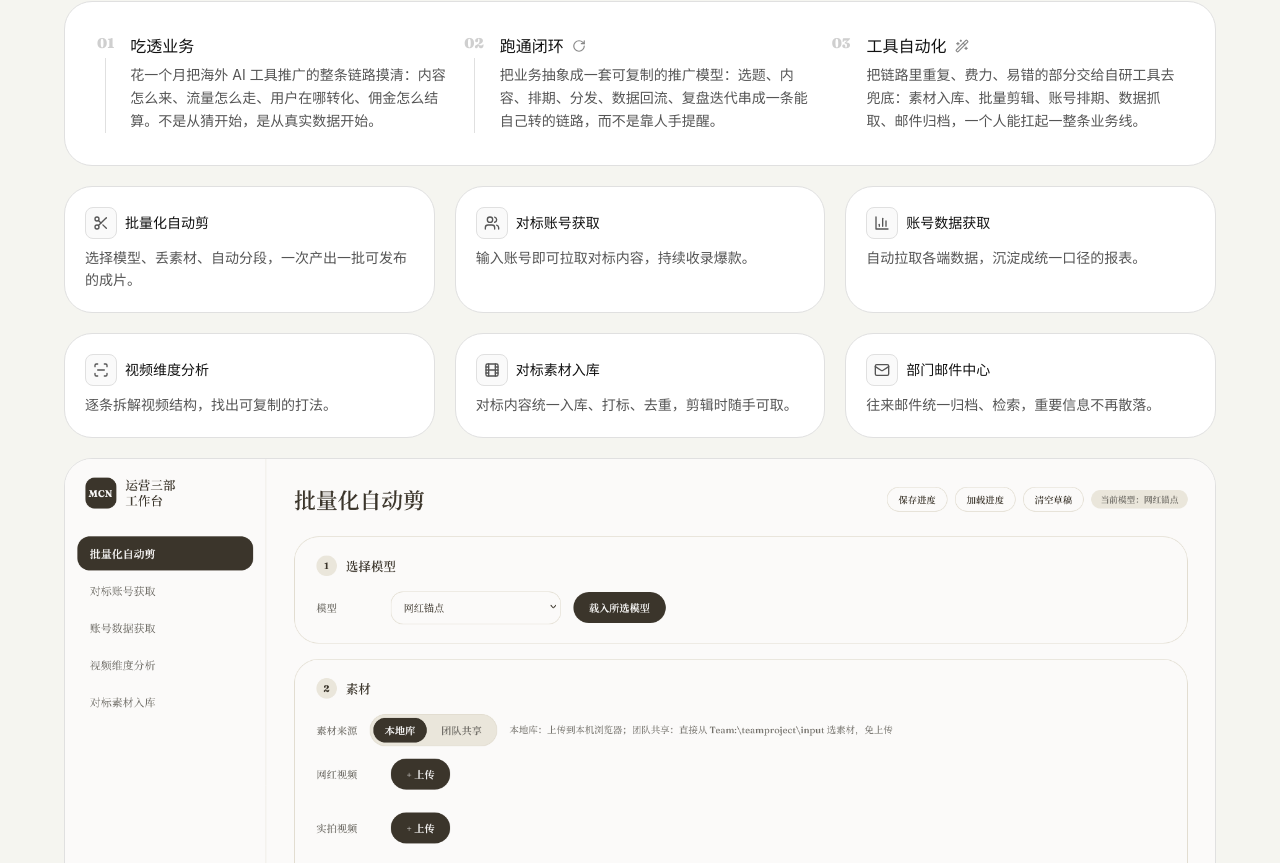
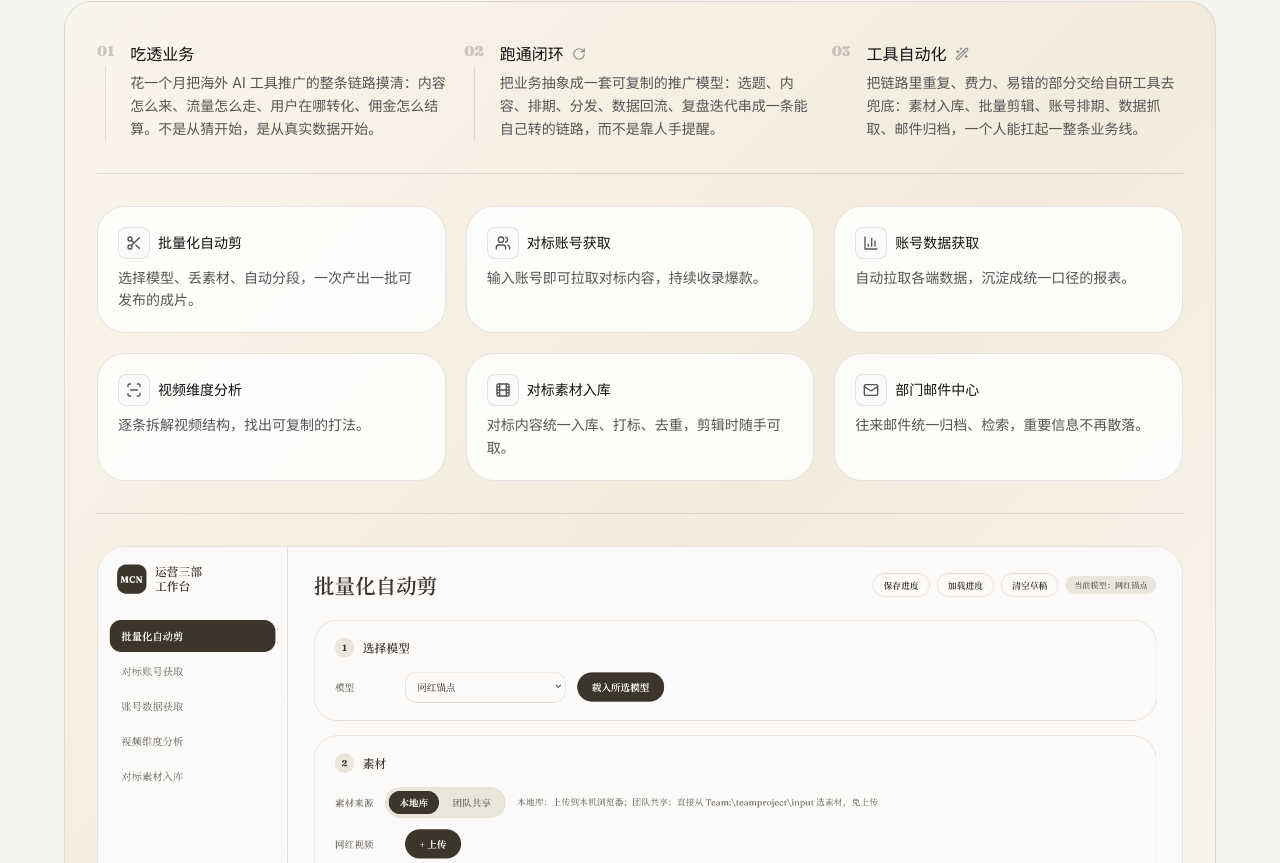
Before and after one commit to eddiewiiii/portal, a React (Vite) app: page /#/design in a window 1280 px wide. Shown: the part 1917-2780 px from the top of the page. Built offline with nearby package versions, Linux system fonts and the light colour scheme; a web font is replaced by a local one.

Commit message:
feat: 歌单排重与扩充
Co-authored-by: traeagent <traeagent@users.noreply.github.com>

```diff
--- a/src/pages/Design.tsx
+++ b/src/pages/Design.tsx
@@ -376,15 +376,17 @@ export default function Design() {
               </a>
             </div>
 
+            {/* 整块色带容器：归拢三步 / 功能 / 预览 */}
+            <div className="rounded-card-lg border border-ink/10 bg-gradient-to-br from-[#faf5eb] via-[#f3ecdd] to-[#fbf7ef] overflow-hidden">
+              <div className="px-5 sm:px-8 py-8 sm:py-10">
                 {/* 一次做成：三步走的闭环叙事 */}
-            <div className="bg-surface border border-border rounded-card-lg p-6 sm:p-8">
                 <div className="grid gap-4 md:grid-cols-3">
                   {WORKBENCH[lang].steps.map((s, i) => (
                     <div key={i} className="flex gap-4">
                       <div className="flex flex-col items-center pt-0.5">
                         <span className="font-display font-black text-ink/20 text-sm leading-none">0{i + 1}</span>
                         {i < WORKBENCH[lang].steps.length - 1 && (
-                        <span className="mt-2 w-px flex-1 bg-border" />
+                          <span className="mt-2 w-px flex-1 bg-ink/10" />
                         )}
                       </div>
                       <div>
@@ -398,17 +400,18 @@ export default function Design() {
                     </div>
                   ))}
                 </div>
-            </div>
+
+                <div className="mt-8 h-px bg-ink/10" />
 
                 {/* 功能拆解 */}
-            <div className="grid grid-cols-1 sm:grid-cols-2 lg:grid-cols-3 gap-4 sm:gap-5 mt-5">
+                <div className="grid grid-cols-1 sm:grid-cols-2 lg:grid-cols-3 gap-4 sm:gap-5 mt-8">
                   {WORKBENCH[lang].modules.map((m, i) => (
                     <div
                       key={i}
-                  className="bg-surface border border-border rounded-card-lg p-5 hover:border-ink/40 transition-colors"
+                      className="bg-white/80 border border-ink/10 rounded-card-lg p-5 hover:border-ink/40 transition-colors"
                     >
                       <div className="inline-flex items-center gap-2 mb-2">
-                    <span className="inline-flex items-center justify-center w-8 h-8 rounded-lg bg-surface-alt border border-border text-ink-muted">
+                        <span className="inline-flex items-center justify-center w-8 h-8 rounded-lg bg-surface-alt border border-ink/10 text-ink-muted">
                           {WB_ICONS[Object.keys(WB_ICONS)[i] as WbIcon]}
                         </span>
                         <span className="font-semibold text-ink text-sm">{m.title}</span>
@@ -418,14 +421,18 @@ export default function Design() {
                   ))}
                 </div>
 
+                <div className="mt-8 h-px bg-ink/10" />
+
                 {/* 工作台界面预览 */}
-            <div className="mt-5 bg-surface border border-border rounded-card-lg overflow-hidden">
+                <div className="mt-8 overflow-hidden rounded-card-lg border border-ink/10 bg-white/80">
                   <img
                     src="/design/capcut-home.png"
                     alt="CapCut 工作台"
                     loading="lazy"
                     className="w-full h-auto object-contain"
                   />
+                </div>
+              </div>
             </div>
 
             <div className="mt-5 flex items-center justify-between">
```
Also changed, not shown: 1 other file (tests, documents, lock files or other folders). Lines whose indentation alone changed are shown as unchanged.
